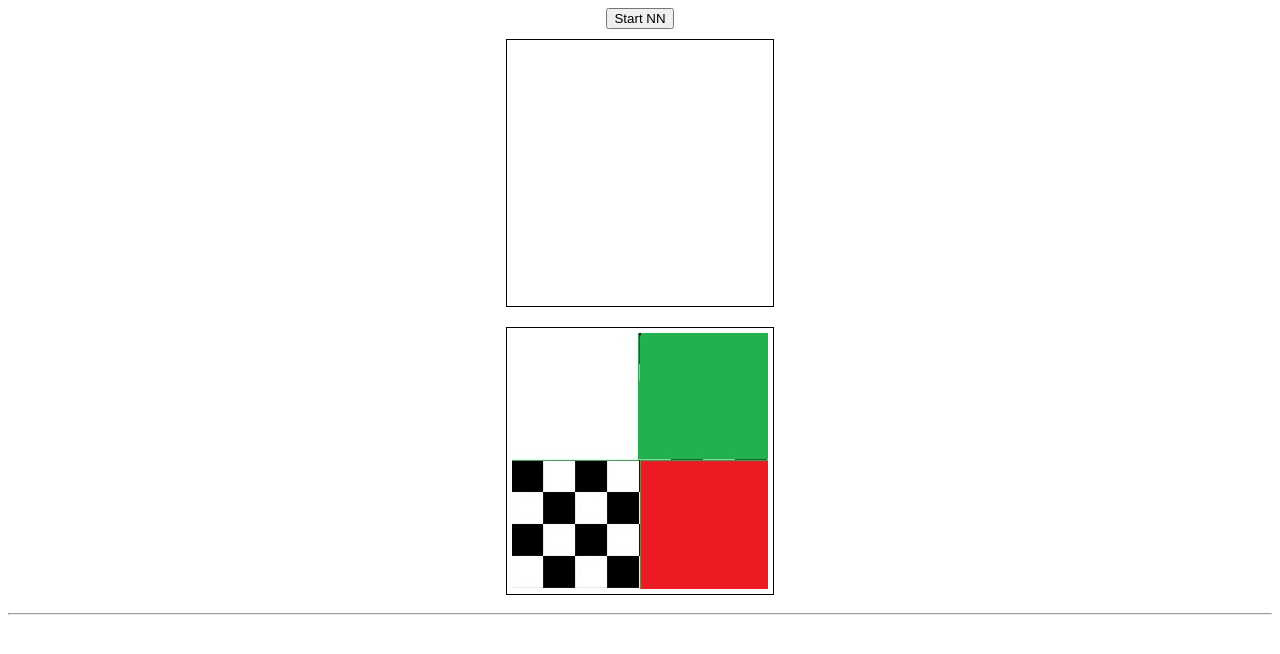
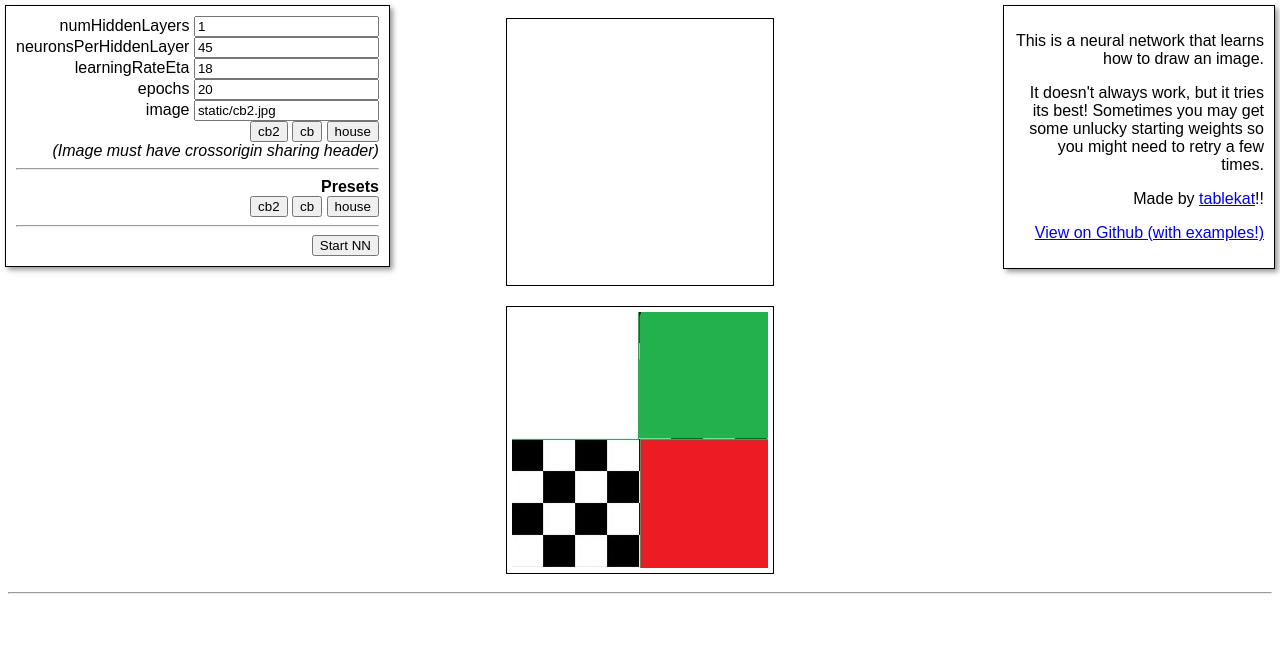
Before and after one commit to tablekat/image-generating-nn, a website built with webpack: page index.html in a window 1280 px wide. Built offline with nearby package versions, Linux system fonts and the light colour scheme.

Commit message:
Added controls on page and uploaded to tablekat.net!

```diff
--- a/index.html
+++ b/index.html
@@ -3,6 +3,9 @@
   <title>...</title>
 
   <style>
+    body{
+      font-family: sans-serif;
+    }
     .main {
       text-align: center;
     }
@@ -10,6 +13,27 @@
       border: 1px solid black;
       padding: 5px;
       margin: 10px;
+    }
+    .controls {
+      position: absolute;
+      top: 5px;
+      left: 5px;
+      border: 1px solid black;
+      box-shadow: 3px 3px 5px rgba(0, 0, 0, 0.4);
+      padding: 10px;
+      background: white;
+      text-align: right;
+    }
+    .info {
+      position: absolute;
+      top: 5px;
+      right: 5px;
+      border: 1px solid black;
+      box-shadow: 3px 3px 5px rgba(0, 0, 0, 0.4);
+      padding: 10px;
+      background: white;
+      max-width: 250px;
+      text-align: right;
     }
   </style>
   <script
@@ -20,8 +44,56 @@
 </head>
 <body>
 
+  <div class="info">
+    <p>This is a neural network that learns how to draw an image.</p>
+    <p>It doesn't always work, but it tries its best! Sometimes you may get some unlucky starting weights so you might need to retry a few times.</p>
+    <p>Made by <a href="http://tablekat.net">tablekat</a>!! </p>
+    <p><a href="https://github.com/tablekat/image-generating-nn" target="_blank">View on Github (with examples!)</a></p>
+  </div>
+
   <div class="main">
-    <button onclick="startNN()">Start NN</button><br/>
+    <div class="controls">
+      <label>numHiddenLayers</lable>
+      <input type="number" value="1" id="numHiddenLayers" /><br/>
+      <label>neuronsPerHiddenLayer</lable>
+      <input type="number" value="45" id="neuronsPerHiddenLayer" /><br/>
+      <label>learningRateEta</lable>
+      <input type="number" value="18" id="learningRateEta" /><br/>
+      <label>epochs</lable>
+      <input type="number" value="20" id="epochs" /><br/>
+
+      <label>image</lable>
+      <input type="text" value="static/cb2.jpg" id="image" /><br/>
+      <button onclick="$('#image').val('static/cb2.jpg')">cb2</button>
+      <button onclick="$('#image').val('static/cb.jpg')">cb</button>
+      <button onclick="$('#image').val('static/house.jpg')">house</button>
+      <br/>
+      <i>(Image must have crossorigin sharing header)</i>
+
+      <hr/>
+      <b>Presets</b><br/>
+      <button onclick="
+        $('#numHiddenLayers').val('1');
+        $('#neuronsPerHiddenLayer').val('45');
+        $('#learningRateEta').val('18');
+        $('#image').val('static/cb2.jpg');
+      ">cb2</button>
+      <button onclick="
+        $('#numHiddenLayers').val('1');
+        $('#neuronsPerHiddenLayer').val('45');
+        $('#learningRateEta').val('18');
+        $('#image').val('static/cb.jpg');
+      ">cb</button>
+      <button onclick="
+        $('#numHiddenLayers').val('1');
+        $('#neuronsPerHiddenLayer').val('45');
+        $('#learningRateEta').val('12');
+        $('#image').val('static/house.jpg');
+      ">house</button>
+
+      <hr/>
+      <button onclick="startNN()">Start NN</button><br/>
+    </div>
     <canvas id="outCanvas"></canvas>
     <br/>
     <canvas id="fromCanvas"></canvas>
--- a/package.json
+++ b/package.json
@@ -5,7 +5,8 @@
   "main": "build/mnist/index.js",
   "scripts": {
     "test": "echo \"Error: no test specified\" && exit 1",
-    "build": "tsc",
+    "build": "webpack",
+    "watch": "webpack --watch",
     "start": "npm run build && lite-server"
   },
   "author": "",
--- a/src/image/main.js
+++ b/src/image/main.js
@@ -13,10 +13,10 @@ World.inCtx = World.inCanvas.getContext('2d');
 World.outCtx = World.outCanvas.getContext('2d');
 window.World = World;
 
-main();
+$(main);
 function main(){
 
-  loadImage().then(img => {
+  return loadImage().then(img => {
     World.img = img;
     World.imgWidth = img.width;
     World.imgHeight = img.height;
@@ -32,13 +32,18 @@ function main(){
 }
 
 window.startNN = function(){
-  console.log("Preparing neural network...");
-  var { nn, trainingData, testData } = prepareNN(World);
-  console.log("Running neural network...");
+  main().then(() => {
 
-  run(nn, trainingData, testData);
+    $("#epochCanvases").text();
 
-  feedForwardImage(nn);
+    console.log("Preparing neural network...");
+    var { nn, trainingData, testData } = prepareNN(World);
+    console.log("Running neural network...");
+
+    run(nn, trainingData, testData);
+
+    feedForwardImage(nn);
+  });
 
 }
 
@@ -46,7 +51,7 @@ function loadImage(){
   return new Promise((resolve, reject) => {
     var img = new Image();
     //img.src = 'static/house.jpg';
-    img.src = 'static/cb2.jpg';
+    img.src = $("#image").val() || 'static/cb2.jpg';
     img.onload = () => resolve(img);
   });
 }
@@ -56,10 +61,10 @@ function run(nn, trainingData, testData) {
 
   console.log(trainingData, testData);
 
-  var epochs = 40; //30; //10;
+  var epochs = parseInt($("#epochs").val()); //40; //30; //10;
   var miniBatchSize = Math.floor(trainingData.data.length / 10);
   var eta = nn.learningRateEta;
-  var printer = function(){ feedForwardImage(nn) }; // <--- draw between each epoch... doesn't work
+  var printer = function(){ feedForwardImage(nn) }; // <--- draw between each epoch
   //var printer = () => { nn.learningRateEta--; };
   //var printer = () => { };
   nn.stochasticGradientDescent(trainingData, epochs, miniBatchSize, eta, printer, testData);
--- a/src/image/prepareNN.js
+++ b/src/image/prepareNN.js
@@ -7,11 +7,11 @@ export const BIT_COLORS = false;
 export function prepareNN(World) {
   var nn = new NeuralNetwork({
     numInputs: 2 * QUADRANTS_DEPTH, // x, y position in quadrant space
-    numHiddenLayers: 1, //1,
-    neuronsPerHiddenLayer: 45, //7,
+    numHiddenLayers: parseInt($("#numHiddenLayers").val()) || 1, //1,
+    neuronsPerHiddenLayer: parseInt($("#neuronsPerHiddenLayer").val()) || 45, //7,
     numOutputs: BIT_COLORS ? 16 * 3 : 3, // r, g, b, each with 16 values 00 - ff
     networkEvaluationSuccessThreshold: 0.1, //0.65, //0.01,
-    learningRateEta: 18, //4, //0.05, //0.4,
+    learningRateEta: (1 * $("#learningRateEta").val()) || 18, //4, //0.05, //0.4,
   });
   /*var trainingData = new TrainingData();
   for(var i=0; i < data.imgs.length; ++i){
```
Also changed, not shown: README.md, build/app.js.
